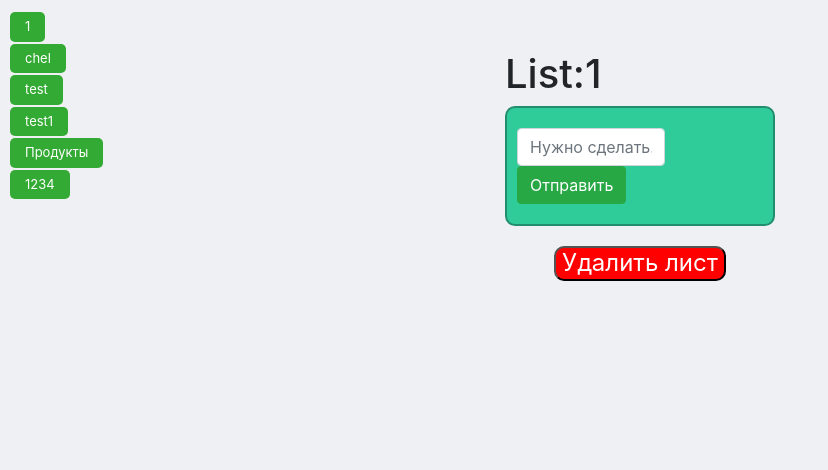
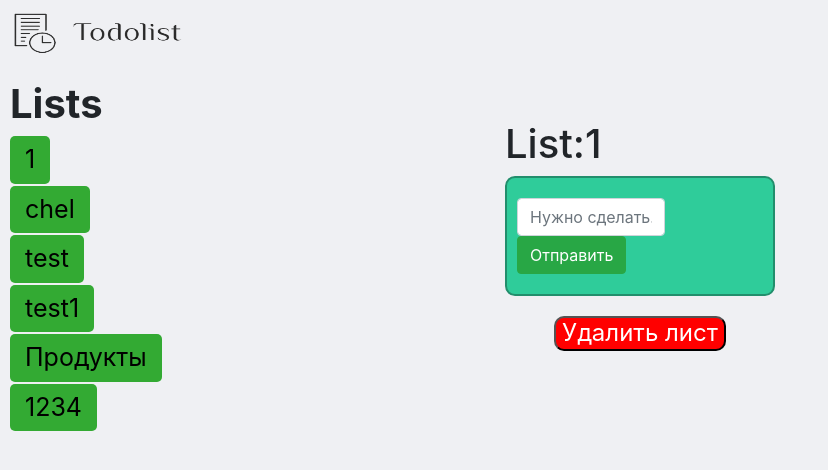
Before and after one commit to Tosking/TODO_together, a PHP site: page /list.php?list=1 in a window 1280 px wide. Shown: the top 470 px of the page, without its empty margins (0-828 px from the left). Run offline with PHP 8.4, Linux system fonts and the light colour scheme; data comes from the database, SQL or seed files in the repository.

Commit message:
add logo

```diff
--- a/site/css/style.css
+++ b/site/css/style.css
@@ -40,17 +40,17 @@ ul li {
 
 #lists {
   position: absolute;
-  top: 10px;
+  top: 80px;
   left: 10px;
   z-index: 1;
 }
 
 #lists button {
   background: #33aa33;
-  color: white;
+  color: black;
   border: 0;
   padding: 5px 15px;
-  font-size: 13px;
+  font-size: 25px;
   border-radius: 5px;
   z-index: 2;
   white-space: pre-line;
@@ -93,3 +93,7 @@ ul li button:hover {
 #delete:hover{
   background: #740a01;
 }
+#listes
+{
+  position: relative;
+}
--- a/site/css/style_index.css
+++ b/site/css/style_index.css
@@ -15,8 +15,8 @@ body {background-color: #EFF0F3!important}
   background: #2FCC9A;
   border: 2px solid #228e6c;
   border-radius: 10px;
-  padding: 20px 10px;
-  margin-bottom: 20px;
+  padding: 18px 10px;
+  margin-bottom: 22px;
 }
 
 #task {
@@ -50,7 +50,7 @@ ul li {
   color: white;
   border: 0;
   padding: 10px 15px;
-  font-size: 13px;
+  font-size: 17px;
   border-radius: 5px;
   z-index: 2;
   white-space: pre-line;
--- a/site/index.php
+++ b/site/index.php
@@ -9,8 +9,8 @@
   <link rel="stylesheet" href="https://stackpath.bootstrapcdn.com/bootstrap/4.3.1/css/bootstrap.min.css">
 </head>
 <body>
+    <header><a href ="/index.php"><img src ="logo/logo.png" width="200" height="70" alt ="logo"></a></header>
   <div class="container">
-
 
     <?php
       require 'configDB.php';
--- a/site/list.php
+++ b/site/list.php
@@ -9,6 +9,7 @@
   <link rel="stylesheet" href="https://stackpath.bootstrapcdn.com/bootstrap/4.3.1/css/bootstrap.min.css">
 </head>
 <body>
+    <header><a href ="/index.php"><img src ="logo/logo.png" width="200" height="70" alt ="logo"></a></header>
   <div class="container">
     <?php
       require 'configDB.php';
@@ -31,8 +32,9 @@
       $listrow = $pdo->query('SELECT * FROM `list`');
       echo '<h4> <a href = "delete_list.php?id='.$list.'"><button id = "delete">Удалить лист</button></h4></a>';
       echo '<div id="lists">';
+      echo '<h1><b>Lists</b></h1>';
       while($list = $listrow->fetch(PDO::FETCH_OBJ)) {
-          echo '<a href="/list.php?list='.$list->id.'"><button>'.$list->name.'</button></a>';
+          echo '<a href="/list.php?list='.$list->id.'"><button id ="listes">'.$list->name.'</button></a>';
       }
       echo '</div>';
       echo '</ul>';
```
Also changed, not shown: site/logo/logo.png (added).
